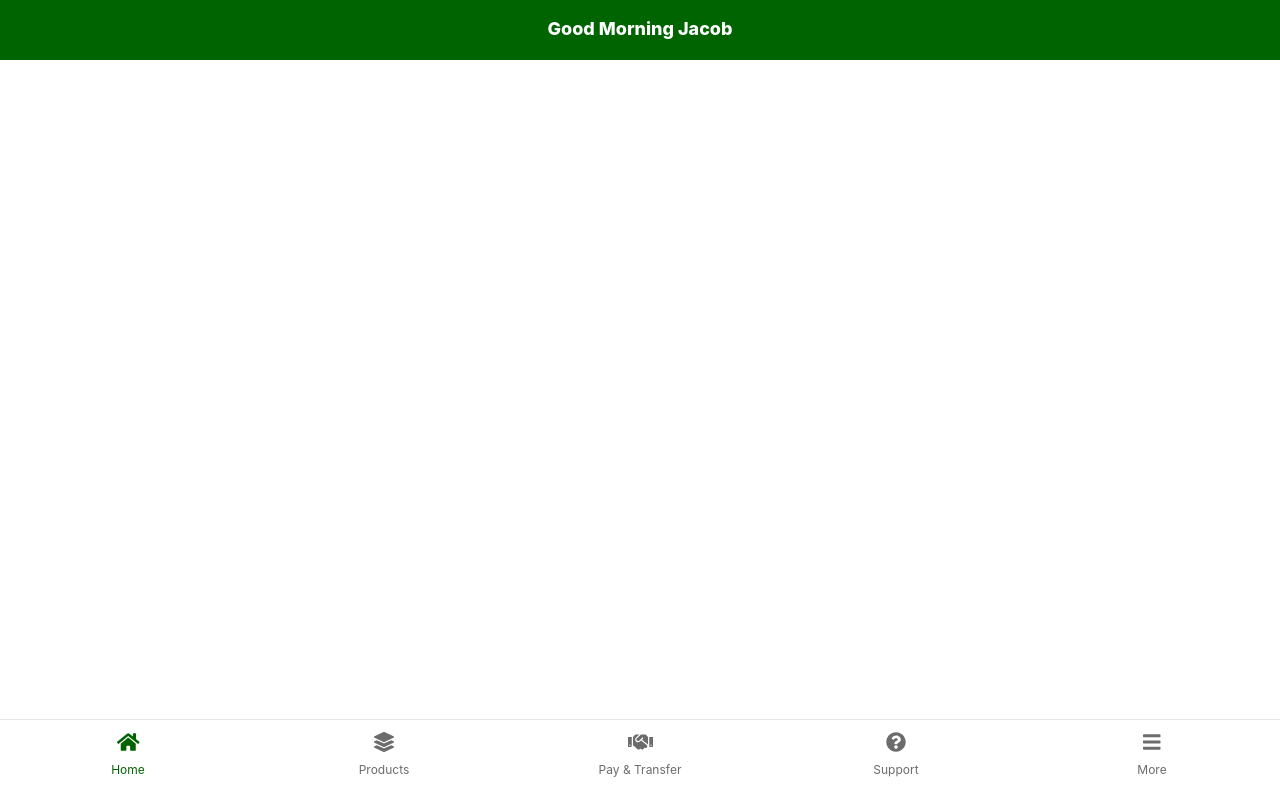
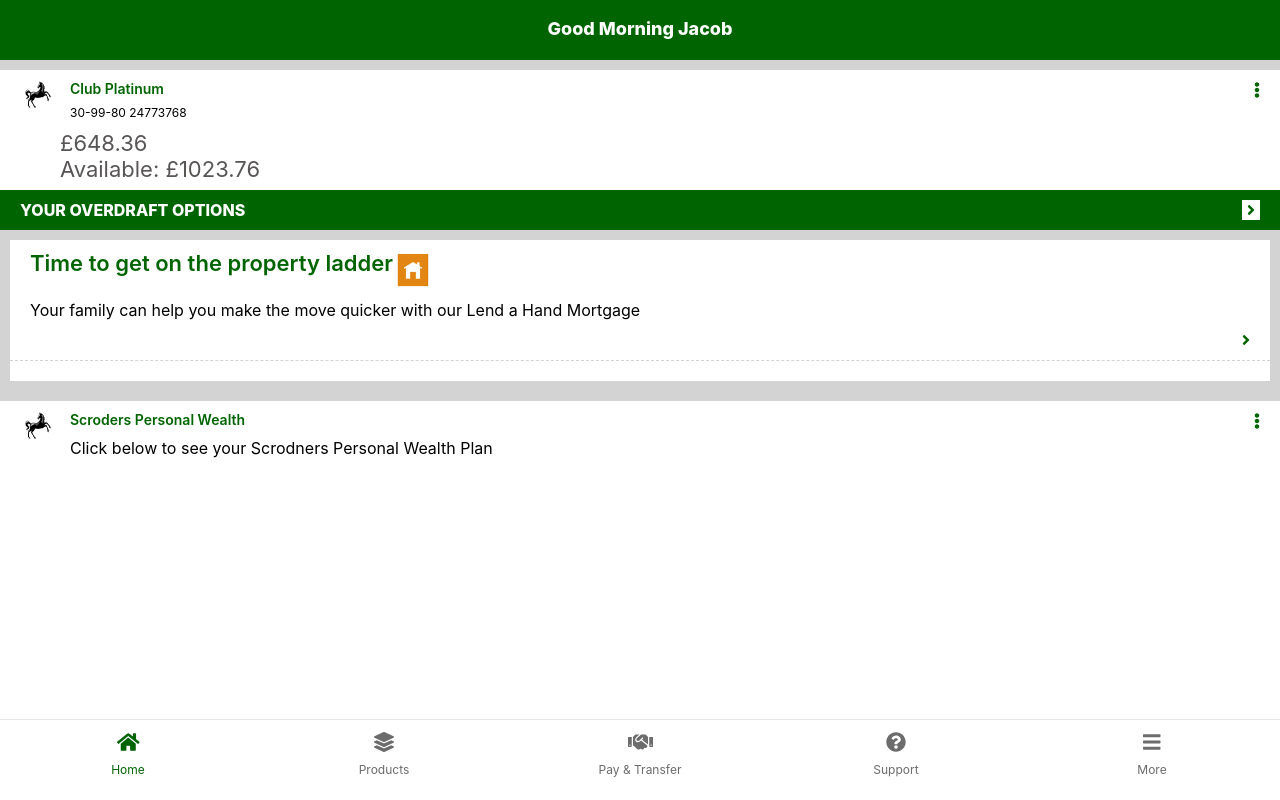
Before and after one commit to vinitkumargoel/wealth_project, a React (Create React App) app: page /ScreenNine in a window 1280 px wide. Built offline with nearby package versions, Linux system fonts and the light colour scheme.

Commit message:
screen nine

```diff
--- a/src/Components/Card/Card.css
+++ b/src/Components/Card/Card.css
@@ -2,8 +2,7 @@
     background: white;
     margin-top: 10px;
     overflow-y: scroll;
-
-    min-height: 150px;
+    min-height: 120px;
     flex-direction: column;
 }
 
@@ -11,7 +10,6 @@
     padding: 10px;
     padding-left: 20px;
     padding-right: 20px;
-
     display: flex;
     flex: 50%;
 }
@@ -20,6 +18,8 @@
     display: flex;
     flex-direction: column;
     padding-left: 10px;
+    flex-wrap:wrap;
+   width:100%;
 }
 
 .money-container {
@@ -42,7 +42,7 @@
 }
 
 .dot-icon-main {
-    margin-left: 180px;
+    float:right;
 }
 
 .dot-icon {
@@ -53,3 +53,7 @@
     color: #585555;
     font-size: 22px;
 }
+.main-div{
+    padding-left: 0px !important;
+    padding-top:10px;
+}
--- a/src/Components/Card/Card.js
+++ b/src/Components/Card/Card.js
@@ -9,20 +9,26 @@
     state = {};
 
     render() {
+        const path=this.props.path;
         return (
             <div className="card-container">
                 <div className="data-container">
                     <img src={LBGicon} width="40px" height="30px" />
                     <div className="details-container">
-                        <span className="details-item-name">Club Platinum</span>
-                        <span className="details-item-numbers">30-99-80 24773768</span>
+                    {path==="/ScreenOne"?<span className="details-item-name">Club Platinum</span>:
+                    path==="/ScreenNine" && this.props.number===1?<span className="details-item-name">Club Platinum</span>:<span className="details-item-name">Scroders Personal Wealth</span>
+
+                }
+                        {path==="/ScreenOne"?<span className="details-item-numbers">30-99-80 24773768</span>:
+                        path==="/ScreenNine" && this.props.number===1?<span className="details-item-numbers">30-99-80 24773768</span>:
+                        <span className="content-div main-div">Click below to see your Scrodners Personal Wealth Plan</span>}
                     </div>
                     <i className="dot-icon-main"><FontAwesomeIcon icon={faEllipsisV} className="dot-icon" /></i>
                 </div>
-                <div className="money-container">
+                {this.props.number===1 || path==="/ScreenOne"?<div className="money-container">
                     <div><span className="pound-icon">£648.36</span></div>
                     <div><span className="pound-icon">Available: </span><span className="pound-icon">£1023.76</span></div>
-                </div>
+                </div>:null}
 
             </div>
         );
--- a/src/Components/ContentScreenOne/Content.js
+++ b/src/Components/ContentScreenOne/Content.js
@@ -6,19 +6,28 @@
 import { FontAwesomeIcon } from '@fortawesome/react-fontawesome'
 import { faAngleRight } from '@fortawesome/free-solid-svg-icons'
 class Content extends Component {
+    constructor(props){
+        super(props);
+    }
     state = {};
 
     render() {
+      const path=this.props.path;
         return (
             <div className="content-container">
+
+
                 <div className="data-container">
-                    <span className="header-span">John,we can help you make your money work harder</span>
+
+                    {path==="/ScreenOne"?<span className="header-span">John,we can help you make your money work harder</span>
+
+                    :<span className="header-span">Time to get on the property ladder</span>}
                     <img src={Home} width="40px" height="40px" />
                 </div>
-                <div className="content-div">
+                {path==="/ScreenOne"?<div className="content-div">
                     Scroders Personal Wealth can provide you with expert financial planning.
                     If it's not for you,we can point you towards other ways to make your money work harder
-            </div>
+            </div>:<div className="content-div">Your family can help you make the move quicker with our Lend a Hand Mortgage</div>}
                 <i><FontAwesomeIcon icon={faAngleRight} className="angle-right" /></i>
                 <div className="border-container"></div>
             </div>
--- a/src/Components/OverDraft/Overdraft.css
+++ b/src/Components/OverDraft/Overdraft.css
@@ -6,3 +6,10 @@
     padding-top:10px;
     padding-left: 20px
 }
+.overdraft-icon{
+    float:right;
+    margin-right:20px;
+    padding:0px 5px;
+    background:white;
+    color:darkgreen;
+}
--- a/src/Components/OverDraft/Overdraft.js
+++ b/src/Components/OverDraft/Overdraft.js
@@ -2,13 +2,18 @@
     Component
 } from 'react';
 import "./Overdraft.css"
+import { FontAwesomeIcon } from '@fortawesome/react-fontawesome'
+import { faAngleRight } from '@fortawesome/free-solid-svg-icons'
 class Overdraft extends Component {
     state = {};
 
     render() {
         return (
             <div className="overdraft-container">
-            YOUR OVERDRAFT OPTIONS
+            <span>YOUR OVERDRAFT OPTIONS</span>
+            <div className="overdraft-icon">
+            <i ><FontAwesomeIcon icon={faAngleRight} /></i>
+            </div>
             </div>
         );
     }
--- a/src/Pages/ScreenOne/ScreenOne.js
+++ b/src/Pages/ScreenOne/ScreenOne.js
@@ -7,15 +7,23 @@
 
 import "./ScreenOne.css";
 class ScreenOne extends Component {
-    state = {};
+    constructor(props){
+        super(props);
+        this.state={
+
+        }
+    }
+
 
     render() {
+        console.log(this.props.match.path)
+        const path=this.props.match.path
         return (
             <div className="ScreenOne">
-            <Card />
+            <Card path={path} number={1}/>
             <Overdraft />
-            <Content />
-            <Card />
+            <Content path={path}/>
+           <Card path={path} number={2}/>
             </div>
         );
     }
--- a/src/routes.js
+++ b/src/routes.js
@@ -28,7 +28,7 @@
                 <Route path="/ScreenSix" component={ScreenSix} />
                 <Route path="/ScreenSeven" component={ScreenSeven} />
                 <Route path="/ScreenEight" component={ScreenEight} />
-                <Route path="/ScreenNine" component={ScreenNine} />
+                <Route path="/ScreenNine" component={ScreenOne} />
             </Router>
             <Footer />
         </div>
```
